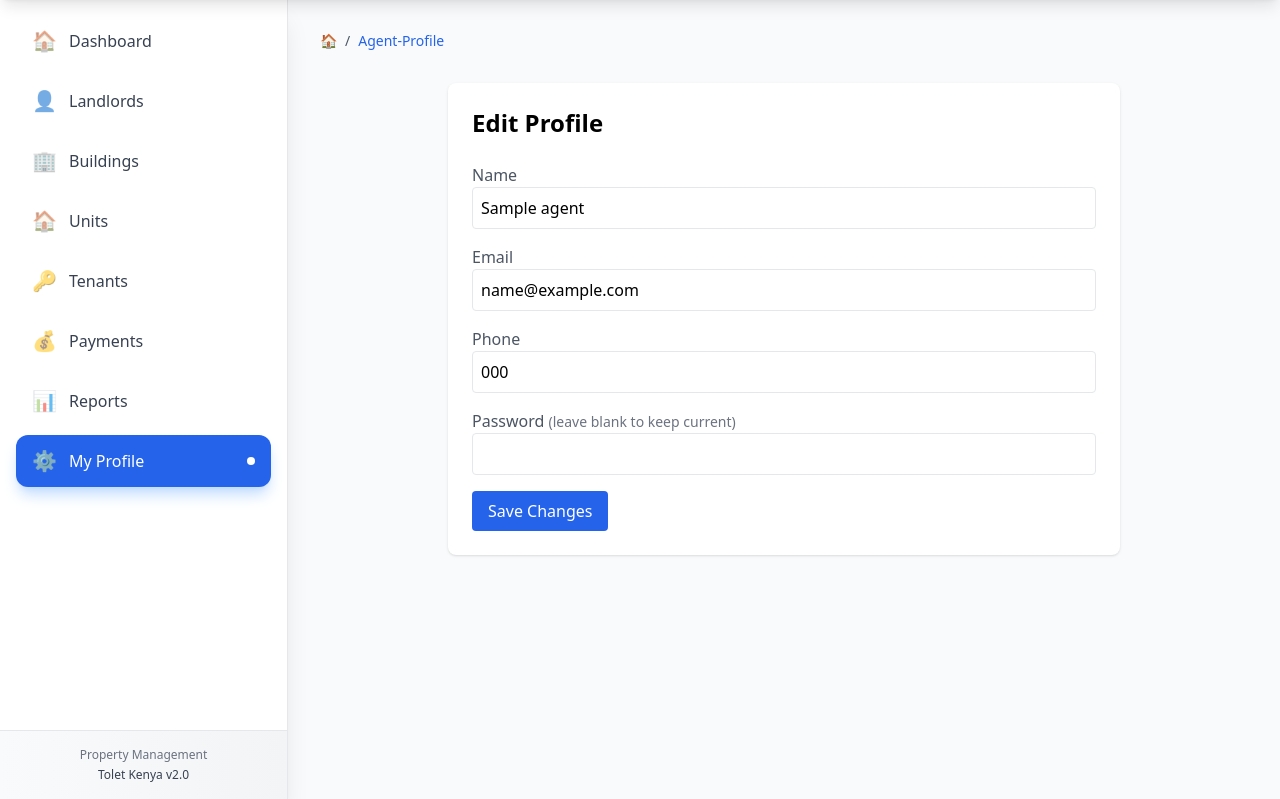
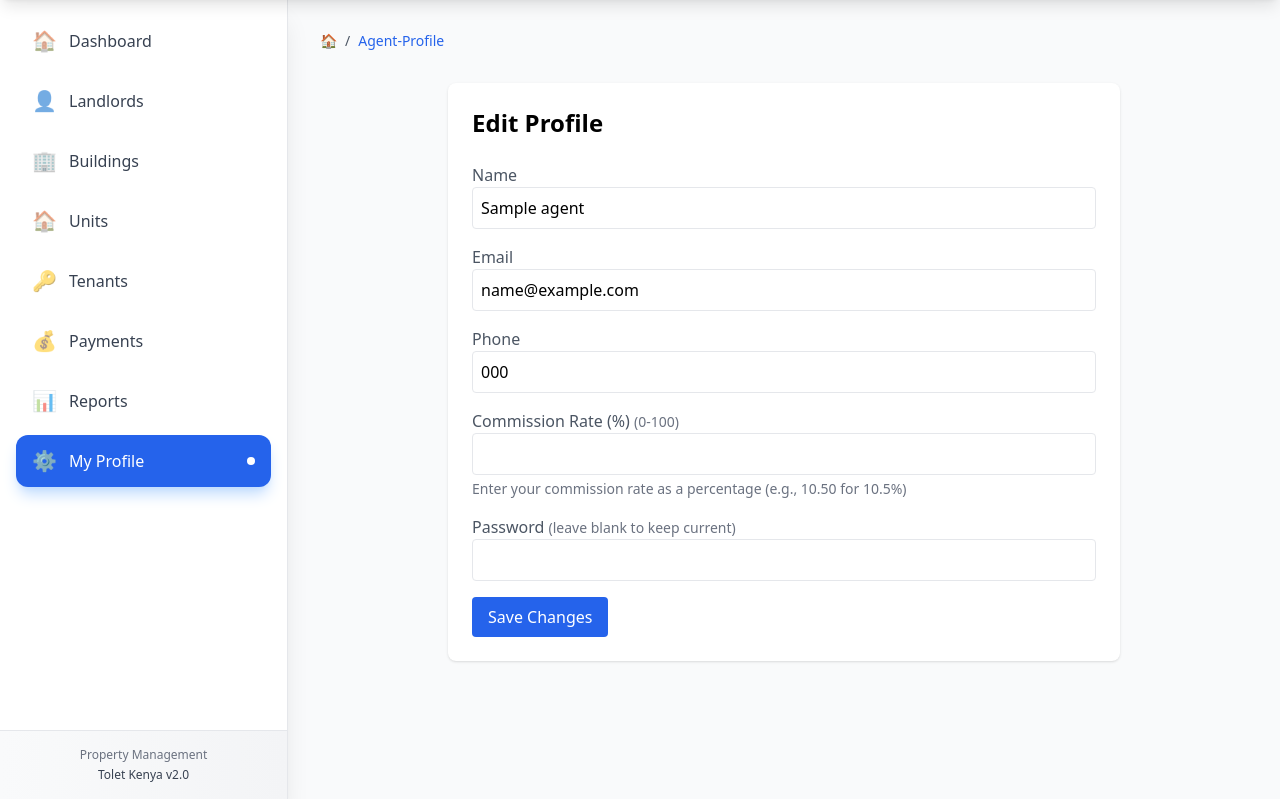
Before and after one commit to fkiarie/tolet_kenya_ps, a PHP site: page /agent-profile.php in a window 1280 px wide. Shown: the part 85-884 px from the top of the page. Run offline with PHP 8.4, Linux system fonts and the light colour scheme; the visitor is signed in with stand-in values (Sample User, id 1); tables that the repository leaves empty or names only in its code hold one stand-in row (values such as "Sample post"); some libraries are stand-ins or nearby versions.

Commit message:
Add commission edit

```diff
--- a/agent-profile.php
+++ b/agent-profile.php
@@ -20,19 +20,26 @@ if (!$agent) {
 
 // Handle form submission
 if ($_SERVER["REQUEST_METHOD"] == "POST") {
-    $name  = $_POST['name'];
+    $name = $_POST['name'];
     $email = $_POST['email'];
     $phone = $_POST['phone'];
     $password = $_POST['password'];
+    $commission_rate = $_POST['commission_rate'];
+
+    // Validate commission rate
+    if (!is_numeric($commission_rate) || $commission_rate < 0 || $commission_rate > 100) {
+        header("Location: agent-profile.php?error=Commission rate must be between 0 and 100");
+        exit;
+    }
 
     // Update query
     if (!empty($password)) {
         $hashed = password_hash($password, PASSWORD_DEFAULT);
-        $sql = "UPDATE agents SET name=?, email=?, phone=?, password=? WHERE id=?";
-        $params = [$name, $email, $phone, $hashed, $agent_id];
+        $sql = "UPDATE agents SET name=?, email=?, phone=?, password=?, commission_rate=? WHERE id=?";
+        $params = [$name, $email, $phone, $hashed, $commission_rate, $agent_id];
     } else {
-        $sql = "UPDATE agents SET name=?, email=?, phone=? WHERE id=?";
-        $params = [$name, $email, $phone, $agent_id];
+        $sql = "UPDATE agents SET name=?, email=?, phone=?, commission_rate=? WHERE id=?";
+        $params = [$name, $email, $phone, $commission_rate, $agent_id];
     }
 
     $stmt = $conn->prepare($sql);
@@ -82,6 +89,14 @@ if ($_SERVER["REQUEST_METHOD"] == "POST") {
                    class="w-full border p-2 rounded">
         </div>
         <div>
+            <label class="block text-gray-600">Commission Rate (%) <span class="text-sm text-gray-500">(0-100)</span></label>
+            <input type="number" name="commission_rate"
+                   value="<?php echo htmlspecialchars($agent['commission_rate'] ?? '10.00'); ?>"
+                   min="0" max="100" step="0.01" required
+                   class="w-full border p-2 rounded">
+            <p class="text-sm text-gray-500 mt-1">Enter your commission rate as a percentage (e.g., 10.50 for 10.5%)</p>
+        </div>
+        <div>
             <label class="block text-gray-600">Password <span class="text-sm text-gray-500">(leave blank to keep current)</span></label>
             <input type="password" name="password" class="w-full border p-2 rounded">
         </div>
```
